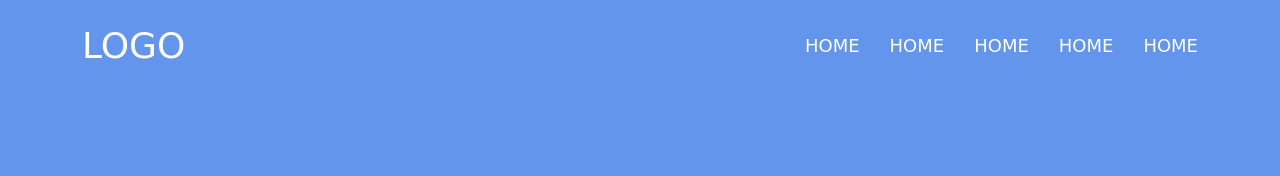
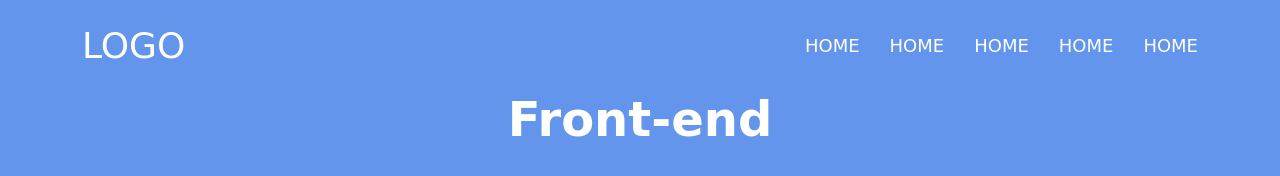
Before and after one commit to Rasuljon077/my-site, a plain HTML site: page index.html in a window 1280 px wide. Drawn offline with Linux system fonts and the light colour scheme.

Commit message:
add title

```diff
--- a/css/main.css
+++ b/css/main.css
@@ -50,3 +50,11 @@ img{
     text-transform: uppercase;
     color: #fff;
 }
+.header-title{
+    font-size: 6vh;
+    color: #fff;
+    display: flex;
+    justify-content: center;
+    /* align-items: center; */
+    flex-grow: 1;
+}
--- a/index.html
+++ b/index.html
@@ -31,6 +31,11 @@
         </ul>
     </div>
   </div>
+  <div class="header-content">
+    <h1 class="header-title">
+        Front-end
+    </h1>
+  </div>
 </header>
 
 </body>
```
